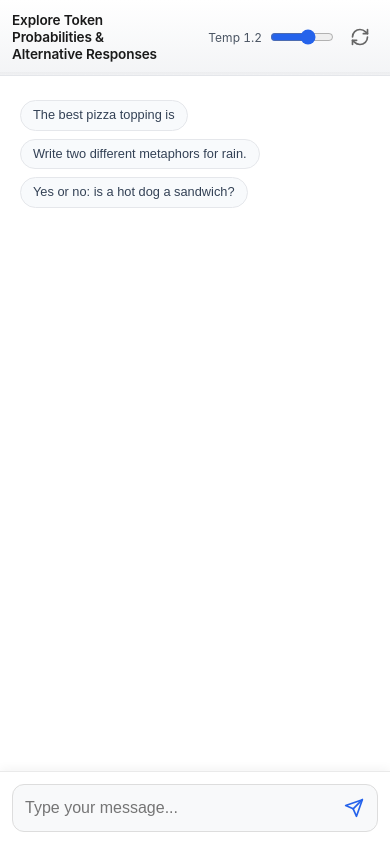
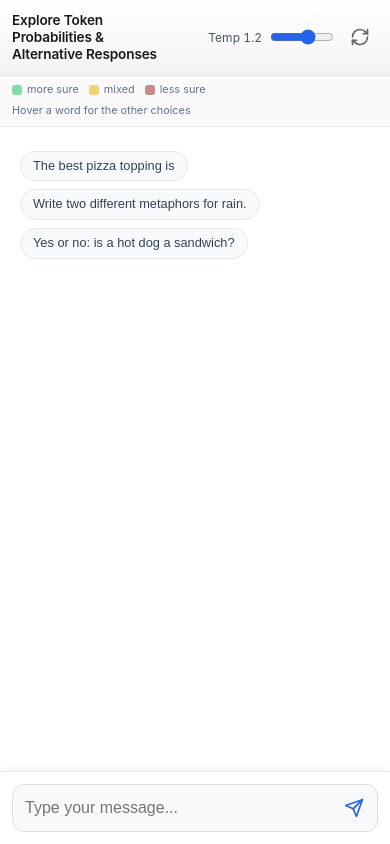
Before and after one commit to rdtiv/chatprob, a Next.js app: page / in a window 390 px wide. Built offline with nearby package versions, Linux system fonts and the light colour scheme.

Commit message:
ui: explain colors, teach hover, and color the sampled token
Add a confidence legend and a one-time hover hint so the heatmap is
readable. Paint each span from that token's own logprob instead of the
highest alternative in the top-5.

```diff
--- a/components/ChatInterface.js
+++ b/components/ChatInterface.js
@@ -7,11 +7,14 @@ const STARTER_PROMPTS = [
   'Yes or no: is a hot dog a sandwich?',
 ];
 
+const HOVER_HINT_KEY = 'chatprobHoverHintSeen';
+
 export default function ChatInterface() {
   const [messages, setMessages] = useState([]);
   const [currentMessage, setCurrentMessage] = useState('');
   const [isLoading, setIsLoading] = useState(false);
   const [temperature, setTemperature] = useState(1.2);
+  const [hoverHintVisible, setHoverHintVisible] = useState(false);
   const messagesEndRef = useRef(null);
 
   // Update page title
@@ -33,7 +36,13 @@ export default function ChatInterface() {
     if (savedMessages) {
       setMessages(JSON.parse(savedMessages));
     }
+    setHoverHintVisible(localStorage.getItem(HOVER_HINT_KEY) !== '1');
   }, []);
+
+  const dismissHoverHint = () => {
+    setHoverHintVisible(false);
+    localStorage.setItem(HOVER_HINT_KEY, '1');
+  };
 
   // Save messages to localStorage whenever they change
   useEffect(() => {
@@ -100,6 +109,11 @@ export default function ChatInterface() {
     setMessages([]);
     localStorage.removeItem('chatMessages');
   };
+
+  const firstHintableIndex = messages.findIndex((item) => (
+    item.role === 'assistant' &&
+    item.completions?.some((completion) => completion.tokenProbabilities?.length)
+  ));
 
   return (
     <div style={{
@@ -170,6 +184,21 @@ export default function ChatInterface() {
           </button>
           </div>
         </div>
+        <div className="confidence-legend">
+          <span className="legend-item">
+            <span className="legend-swatch legend-swatch-high" />
+            more sure
+          </span>
+          <span className="legend-item">
+            <span className="legend-swatch legend-swatch-mid" />
+            mixed
+          </span>
+          <span className="legend-item">
+            <span className="legend-swatch legend-swatch-low" />
+            less sure
+          </span>
+          <span className="legend-hover">Hover a word for the other choices</span>
+        </div>
         <div className="messages-container">
           {messages.length === 0 && !isLoading && (
             <div className="prompt-chips" aria-label="Starter prompts">
@@ -190,6 +219,8 @@ export default function ChatInterface() {
               key={index}
               message={message}
               onSelect={(completionIndex) => selectCompletion(index, completionIndex)}
+              showHoverHint={hoverHintVisible && index === firstHintableIndex}
+              onHoverUsed={dismissHoverHint}
             />
           ))}
           {isLoading && (
--- a/components/Message.js
+++ b/components/Message.js
@@ -1,15 +1,44 @@
 import { useState, useRef } from 'react';
 import TokenProbabilities from './TokenProbabilities';
 
-// Utility function to calculate background color based on probability
+function sampledLogprob(tokenData) {
+  if (!tokenData) return null;
+  if (typeof tokenData.logprob === 'number') return tokenData.logprob;
+  if (tokenData.top_logprobs && tokenData.token in tokenData.top_logprobs) {
+    return tokenData.top_logprobs[tokenData.token];
+  }
+  return null;
+}
+
+function sampledPercentage(tokenData) {
+  const logprob = sampledLogprob(tokenData);
+  if (logprob == null) return null;
+  return Math.exp(logprob) * 100;
+}
+
+function pickHintTokenIndex(tokenProbabilities) {
+  if (!Array.isArray(tokenProbabilities) || tokenProbabilities.length === 0) return -1;
+
+  let bestIndex = -1;
+  let bestDistance = Infinity;
+  tokenProbabilities.forEach((tokenData, index) => {
+    if (!(tokenData.token || '').trim()) return;
+    const percentage = sampledPercentage(tokenData);
+    if (percentage == null) return;
+    const distance = Math.abs(percentage - 55);
+    if (distance < bestDistance) {
+      bestDistance = distance;
+      bestIndex = index;
+    }
+  });
+
+  if (bestIndex >= 0) return bestIndex;
+  return tokenProbabilities.findIndex((tokenData) => (tokenData.token || '').trim());
+}
+
 const getBackgroundColor = (tokenData) => {
-  if (!tokenData || !tokenData.top_logprobs) return 'transparent';
-
-  // Get the probability for this token (it's the highest probability in top_logprobs)
-  const highestLogprob = Math.max(...Object.values(tokenData.top_logprobs));
-
-  // Convert logprob to percentage
-  const percentage = Math.exp(highestLogprob) * 100;
+  const percentage = sampledPercentage(tokenData);
+  if (percentage == null) return 'transparent';
 
   // Define color stops
   const colors = {
@@ -44,7 +73,7 @@ const getBackgroundColor = (tokenData) => {
   return `rgba(${finalColor.r}, ${finalColor.g}, ${finalColor.b}, ${opacity})`;
 };
 
-export default function Message({ message, onSelect }) {
+export default function Message({ message, onSelect, showHoverHint = false, onHoverUsed }) {
   const { role, completions, activeIndex = 0, content } = message;
   const [hoveredToken, setHoveredToken] = useState(null);
   const [mousePosition, setMousePosition] = useState({ x: 0, y: 0 });
@@ -54,15 +83,26 @@ export default function Message({ message, onSelect }) {
     ? Math.min(Math.max(activeIndex, 0), completionCount - 1)
     : 0;
 
+  const markHoverUsed = () => {
+    if (showHoverHint) onHoverUsed?.();
+  };
+
   const handleTokenMouseEnter = (token, index, event) => {
     if (hoverTimeoutRef.current) {
       clearTimeout(hoverTimeoutRef.current);
     }
 
+    markHoverUsed();
     hoverTimeoutRef.current = setTimeout(() => {
       setHoveredToken({ token, index });
       setMousePosition({ x: event.clientX, y: event.clientY });
     }, 100);
+  };
+
+  const handleTokenClick = (token, index, event) => {
+    markHoverUsed();
+    setHoveredToken({ token, index });
+    setMousePosition({ x: event.clientX, y: event.clientY });
   };
 
   const handleTokenMouseLeave = () => {
@@ -101,6 +141,8 @@ export default function Message({ message, onSelect }) {
       return <div className="message-text">{text || content || 'No response available'}</div>;
     }
 
+    const hintIndex = showHoverHint ? pickHintTokenIndex(tokenProbabilities) : -1;
+
     return (
       <div className="message-text">
         {tokenProbabilities.map((tp, idx) => {
@@ -108,9 +150,10 @@ export default function Message({ message, onSelect }) {
           return (
             <span
               key={idx}
-              className="token"
+              className={`token${idx === hintIndex ? ' token-hint' : ''}`}
               style={{ backgroundColor }}
               onMouseEnter={(e) => handleTokenMouseEnter(tp.token, idx, e)}
+              onClick={(e) => handleTokenClick(tp.token, idx, e)}
               onMouseLeave={handleTokenMouseLeave}
             >
               {tp.token}
@@ -149,6 +192,9 @@ export default function Message({ message, onSelect }) {
               {new Date(message.timestamp).toLocaleTimeString()}
             </div>
           )}
+          {showHoverHint && (
+            <div className="hover-hint">Hover a highlighted word to see what else the model considered</div>
+          )}
         </div>
       </div>
       {hoveredToken && completions && (
--- a/pages/api/chat.js
+++ b/pages/api/chat.js
@@ -43,6 +43,7 @@ function toUiCompletion(choice) {
     text,
     tokenProbabilities: tokens.map((token) => ({
       token: token.token,
+      logprob: token.logprob,
       top_logprobs: Object.fromEntries(
         (token.top_logprobs || []).map((alt) => [alt.token, alt.logprob])
       ),
--- a/styles/globals.css
+++ b/styles/globals.css
@@ -133,6 +133,67 @@ main {
 .sampling-control input[type='range'] {
   width: 88px;
   accent-color: #2563eb;
+}
+
+.confidence-legend {
+  display: flex;
+  flex-wrap: wrap;
+  align-items: center;
+  gap: 6px 12px;
+  padding: 6px 12px 8px;
+  font-size: 0.72rem;
+  color: #64748b;
+  background: #fafafa;
+  border-bottom: 1px solid #e5e7eb;
+}
+
+.legend-item {
+  display: inline-flex;
+  align-items: center;
+  gap: 5px;
+}
+
+.legend-swatch {
+  width: 10px;
+  height: 10px;
+  border-radius: 3px;
+  flex-shrink: 0;
+}
+
+.legend-swatch-high {
+  background: rgba(34, 197, 94, 0.55);
+}
+
+.legend-swatch-mid {
+  background: rgba(234, 179, 8, 0.55);
+}
+
+.legend-swatch-low {
+  background: rgba(139, 0, 0, 0.45);
+}
+
+.legend-hover {
+  color: #64748b;
+}
+
+.hover-hint {
+  margin-top: 6px;
+  font-size: 0.7rem;
+  color: #2563eb;
+  line-height: 1.3;
+}
+
+@keyframes tokenHintPulse {
+  0%, 100% {
+    box-shadow: 0 0 0 1px rgba(37, 99, 235, 0.5);
+  }
+  50% {
+    box-shadow: 0 0 0 3px rgba(37, 99, 235, 0.22);
+  }
+}
+
+.token-hint {
+  animation: tokenHintPulse 1.2s ease-in-out infinite;
 }
 
 .prompt-chips {
@@ -357,6 +418,12 @@ main {
     width: 64px;
   }
 
+  .confidence-legend {
+    padding: 5px 12px 6px;
+    font-size: 0.68rem;
+    gap: 4px 10px;
+  }
+
   .messages-container {
     height: calc(100vh - 120px - var(--safe-area-inset-top) - var(--safe-area-inset-bottom));
   }
```
